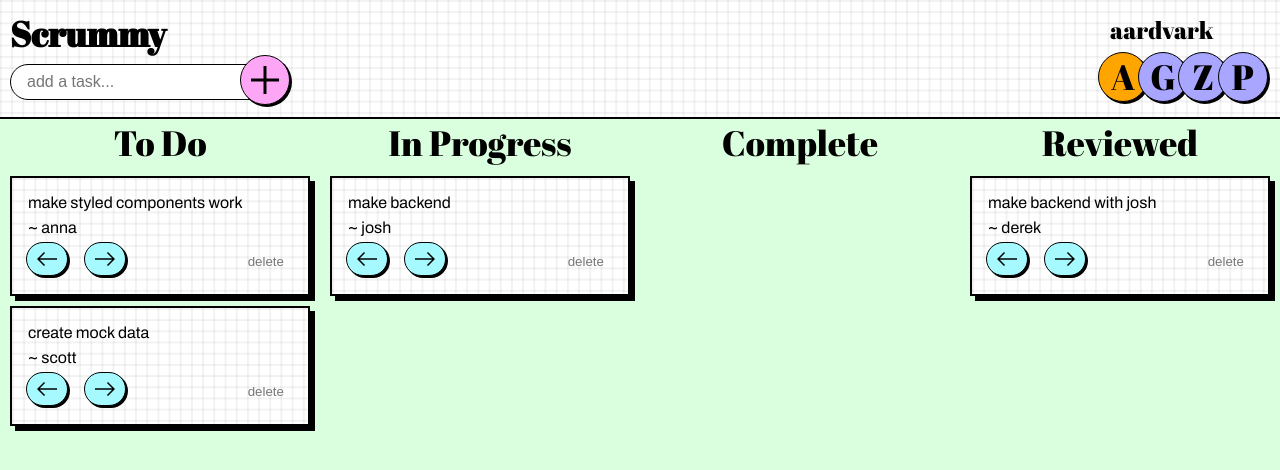
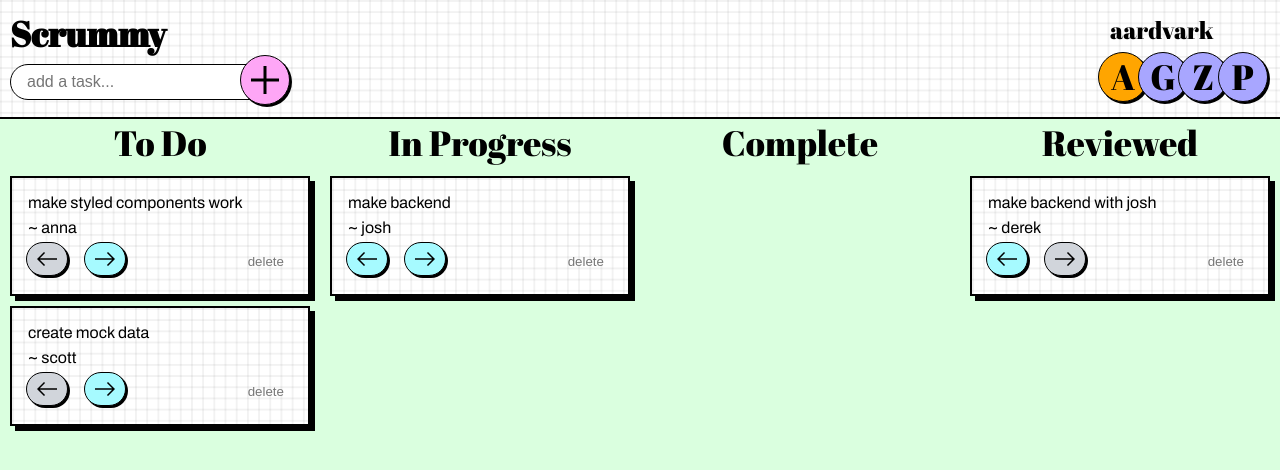
Before and after one commit to khailetran/Scrummy-v2.0, a React app: page / in a window 1280 px wide. Shown: the top 470 px of the page. Built offline with nearby package versions, Linux system fonts and the light colour scheme; no server answers.

Commit message:
feat: disabled buttons on left and right columns

```diff
--- a/src/App.jsx
+++ b/src/App.jsx
@@ -113,6 +113,8 @@ const App = () => {
             header={HEADERS[i]}
             columnTasks={columnTasks}
             handleDeleteTask={handleDeleteTask}
+            disableLeft={i === 0}
+            disableRight={i === tasks.length - 1}
           />
         ))}
       </Board>
--- a/src/components/Column.jsx
+++ b/src/components/Column.jsx
@@ -8,13 +8,18 @@ const Header = styled.div`
   font-size: 2.2rem;
 `;
 
-const Column = ({ header, columnTasks }) => {
+const Column = ({ header, columnTasks, disableLeft, disableRight }) => {
   return (
     <div>
       <Header>{header}</Header>
       <div>
         {columnTasks.map((task) => (
-          <TaskCard key={task.uuid} {...task} />
+          <TaskCard
+            key={task.uuid}
+            {...task}
+            disableLeft={disableLeft}
+            disableRight={disableRight}
+          />
         ))}
       </div>
     </div>
--- a/src/components/TaskCard.jsx
+++ b/src/components/TaskCard.jsx
@@ -35,9 +35,13 @@ const Button = styled.button`
   justify-content: center;
   transition: all 150ms;
   transform: translate(-2px, -2px);
-  &:hover {
+  &:hover:not([disabled]) {
     transform: translate(0px, 0px);
     box-shadow: 0px 0px;
+  }
+  &:disabled {
+    cursor: not-allowed;
+    background-color: #d1d5db;
   }
 `;
 
@@ -54,14 +58,23 @@ const DeleteButton = styled.button`
   }
 `;
 
-const TaskCard = ({ uuid, author, content }) => {
+const TaskCard = ({
+  uuid,
+  author,
+  content,
+  disableLeft = false,
+  disableRight = false,
+}) => {
   return (
     <Card>
       <span>{content}</span>
       <span>{`~ ${author}`}</span>
 
       <ButtonContainer>
-        <Button>
+        <Button
+          disabled={disableLeft}
+          onClick={() => console.log('clicked left')}
+        >
           <svg
             xmlns="http://www.w3.org/2000/svg"
             height="24"
@@ -71,7 +84,10 @@ const TaskCard = ({ uuid, author, content }) => {
             <path d="M360-200 80-480l280-280 42 42-208 208h686v60H194l208 208-42 42Z" />
           </svg>
         </Button>
-        <Button>
+        <Button
+          disabled={disableRight}
+          onClick={() => console.log('clicked right')}
+        >
           <svg
             xmlns="http://www.w3.org/2000/svg"
             height="24"
```
